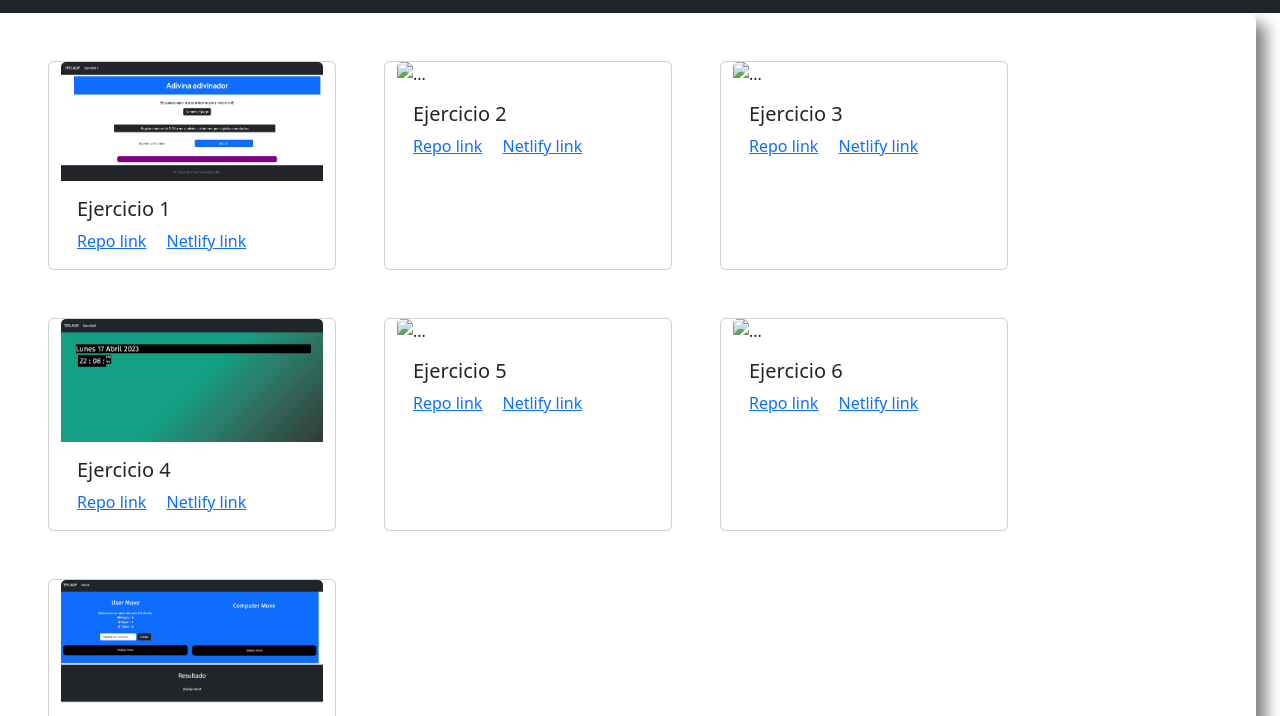
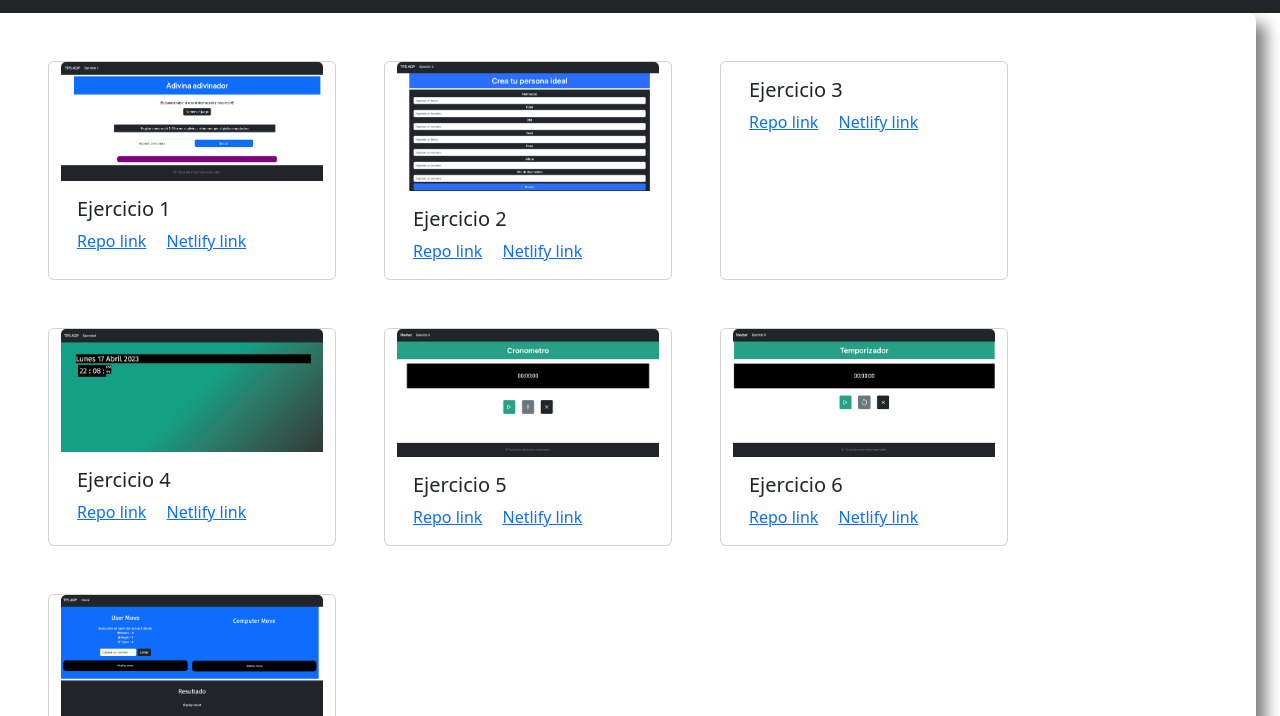
Before and after one commit to AzulDP/TP5-ADP, a plain HTML site: page index.html in a window 1280 px wide. Shown: the part 59-775 px from the top of the page. Drawn offline with nearby package versions, Linux system fonts and the light colour scheme.

Commit message:
actualize las cover pictures de todos los ejercicios menos el 3

```diff
--- a/index.html
+++ b/index.html
@@ -47,7 +47,7 @@
                 </div>
             </div>
             <div class="card mx-4 my-4" style="width: 18rem">
-                <img src="..." class="card-img-top" alt="..." />
+                <img src="./img/ejercicio2.png" class="card-img-top" alt="cover de ejercicio 2" />
                 <div class="card-body">
                     <h5 class="card-title">Ejercicio 2</h5>
                     <a href="https://github.com/AzulDP/TP5-ADP-E2.git" class="card-link">Repo link</a>
@@ -55,7 +55,6 @@
                 </div>
             </div>
             <div class="card mx-4 my-4" style="width: 18rem">
-                <img src="..." class="card-img-top" alt="..." />
                 <div class="card-body">
                     <h5 class="card-title">Ejercicio 3</h5>
                     <a href="https://github.com/AzulDP/TP5-ADP-E3.git" class="card-link">Repo link</a>
@@ -63,7 +62,7 @@
                 </div>
             </div>
             <div class="card mx-4 my-4" style="width: 18rem">
-                <img src="./img/ejercicio4.png" class="card-img-top" alt="cover de ejercicio 1" />
+                <img src="./img/ejercicio4.png" class="card-img-top" alt="cover de ejercicio 4" />
                 <div class="card-body">
                     <h5 class="card-title">Ejercicio 4</h5>
                     <a href="https://github.com/AzulDP/TP5-ADP-E4.git" class="card-link">Repo link</a>
@@ -71,7 +70,7 @@
                 </div>
             </div>
             <div class="card mx-4 my-4" style="width: 18rem">
-                <img src="..." class="card-img-top" alt="..." />
+                <img src="./img/ejercicio5.png" class="card-img-top" alt="cover de ejercicio 5" />
                 <div class="card-body">
                     <h5 class="card-title">Ejercicio 5</h5>
                     <a href="https://github.com/AzulDP/TP5-ADP-E5.git" class="card-link">Repo link</a>
@@ -79,7 +78,7 @@
                 </div>
             </div>
             <div class="card mx-4 my-4" style="width: 18rem">
-                <img src="..." class="card-img-top" alt="..." />
+                <img src="./img/ejercicio6.png" class="card-img-top" alt="cover de ejercicio 6" />
                 <div class="card-body">
                     <h5 class="card-title">Ejercicio 6</h5>
                     <a href="https://github.com/AzulDP/TP5-ADP-E6.git" class="card-link">Repo link</a>
```
Also changed, not shown: img/ejercicio2.png (added), img/ejercicio5.png (added), img/ejercicio6.png (added).
